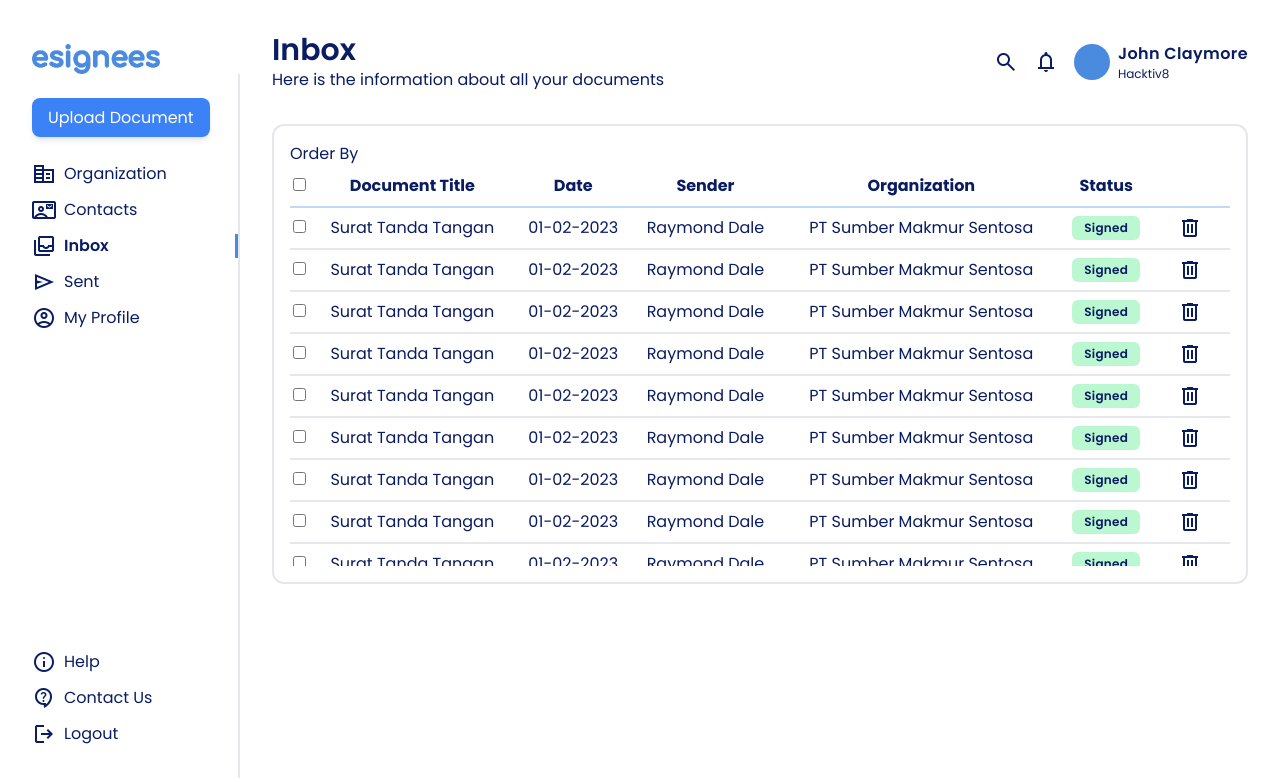
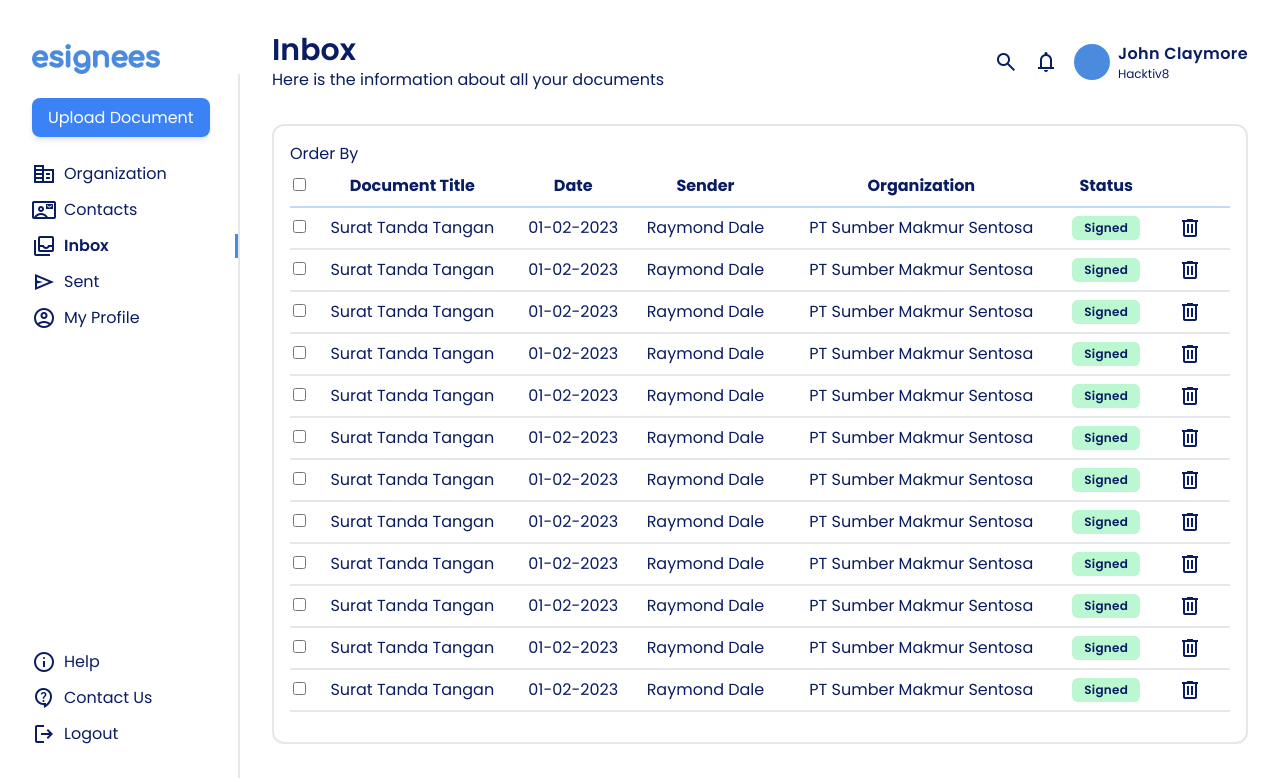
Before and after one commit to qonit-filza/esignees, a React (Vite) app: page /inbox in a window 1280 px wide. Shown: the top 782 px of the page. Built offline with nearby package versions, Linux system fonts and the light colour scheme.

Commit message:
table vh

```diff
--- a/src/views/InboxPage.jsx
+++ b/src/views/InboxPage.jsx
@@ -1,21 +1,32 @@
+import { useNavigate } from "react-router-dom";
 import emptyTable from "../assets/img/dog_walk.png";
+
 export default function InboxPage() {
+  const navigate = useNavigate();
   const inboxData = "adsfadsfasdf".split("");
+  const goToDocumentDetails = () => {
+    navigate("/sent");
+  };
   return (
     <>
       <div className="border-2 rounded-xl p-4 mt-4">
         Order By
-        <div className=" font-light overflow-y-auto h-[400px] scrollbar">
+        <div className=" font-light overflow-y-auto h-[70vh] scrollbar">
           <table className="w-full text-center">
+            <thead>
               <tr className="border-b-2 border-b-theme-1 bg-white">
-              <th className="py-2"><input type="checkbox" /></th>
+                <th className="py-2">
+                  <input type="checkbox" />
+                </th>
                 <th className="py-2">Document Title</th>
                 <th className="py-2">Date</th>
                 <th className="py-2">Sender</th>
                 <th className="py-2">Organization</th>
                 <th className="py-2">Status</th>
               </tr>
+            </thead>
             {!inboxData ? (
+              <tbody>
                 <tr>
                   <td colSpan={6}>
                     <div className="flex flex-col justify-center items-center my-4">
@@ -28,11 +39,15 @@ export default function InboxPage() {
                     </div>
                   </td>
                 </tr>
+              </tbody>
             ) : (
               inboxData.map((el, i) => {
                 return (
-                  <tr className="border-b-2 hover:bg-sky-50 hover:font-semibold cursor-pointer">
-                    <td className="py-2"><input type="checkbox" /></td>
+                  <tbody key={i}>
+                    <tr onClick={() => navigate(i)} className="border-b-2 hover:bg-sky-50 hover:font-semibold cursor-pointer">
+                      <td className="py-2">
+                        <input type="checkbox" />
+                      </td>
                       <td className="py-2">Surat Tanda Tangan</td>
                       <td className="py-2">01-02-2023</td>
                       <td className="py-2">Raymond Dale</td>
@@ -50,6 +65,7 @@ export default function InboxPage() {
                         </div>
                       </td>
                     </tr>
+                  </tbody>
                 );
               })
             )}
```
Lines whose indentation alone changed are shown as unchanged.
